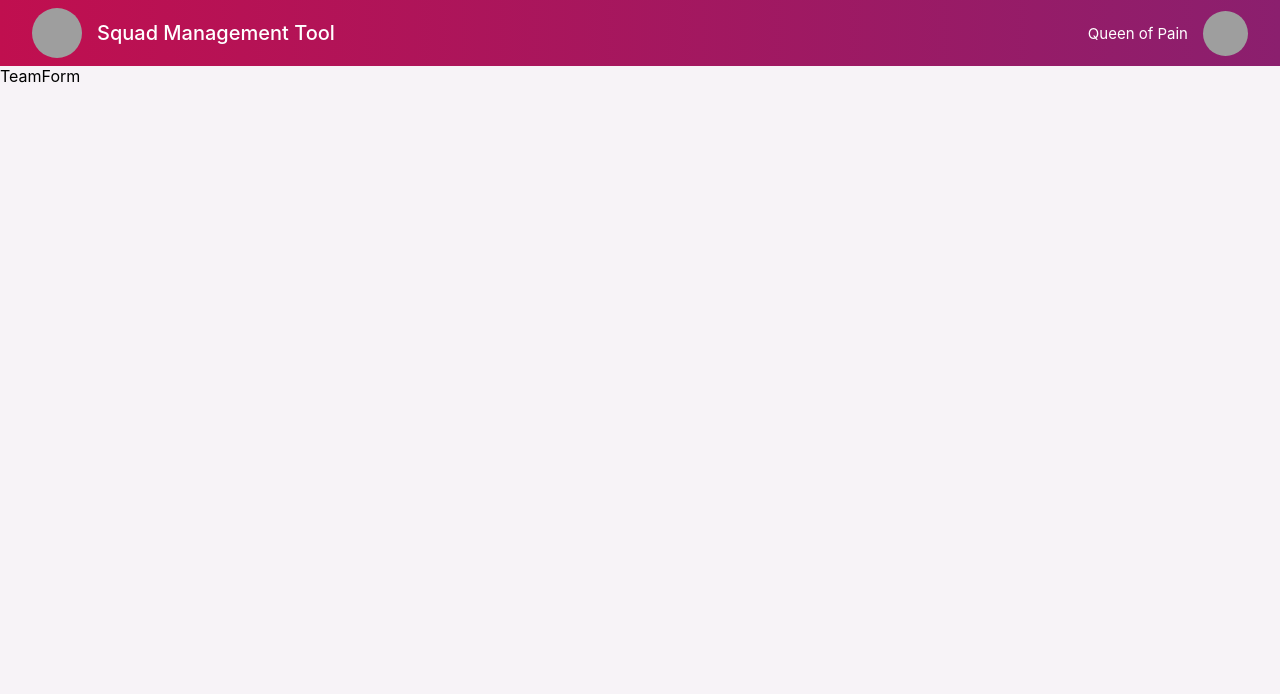
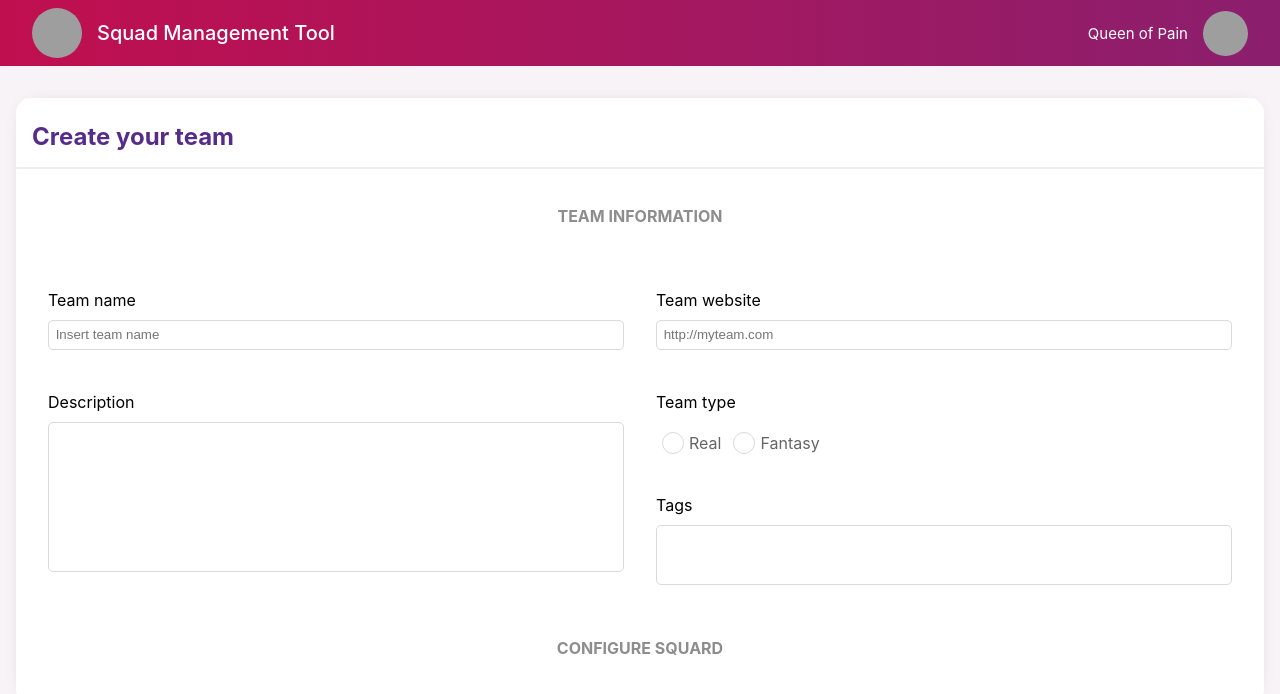
Before and after one commit to gabrielgambarra/squad-management, a React (Create React App) app: page /form in a window 1280 px wide. Shown: the top 694 px of the page. Built offline with nearby package versions, Linux system fonts and the light colour scheme; grey boxes are pictures that could not be loaded.

Commit message:
Finish first section of form

```diff
--- a/src/index.css
+++ b/src/index.css
@@ -45,3 +45,12 @@ code {
 *::-webkit-scrollbar-thumb:active {
   background: #8f8f8f;
 }
+
+.col {
+  display: flex;
+  justify-content: center;
+  flex-direction: column;
+  align-items: center;
+  padding: 1em;
+  width: 100%;
+}
--- a/src/pages/MainScreen/MainScreenStyled.js
+++ b/src/pages/MainScreen/MainScreenStyled.js
@@ -3,7 +3,7 @@ import styled from 'styled-components';
 export const MainScreenContainer = styled.div`
     display: flex;
     flex-direction: row;
-    align-items: flex-start;
+    align-items: center;
     padding: 1em;
 
     @media(max-width: 945px) {
--- /dev/null
+++ b/src/pages/TeamForm/TeamForm.css
@@ -0,0 +1,95 @@
+.team-info {
+  display: flex;
+  flex-direction: column;
+  align-items: center;
+}
+
+.team-info .fields-row {
+  display: flex;
+  justify-content: space-between;
+  align-items: flex-start;
+  width: 100%;
+}
+
+.team-info .fields-row .input-container {
+  width: 100%;
+  display: flex;
+  flex-direction: column;
+  padding: 1em;
+}
+
+.team-info .fields-row .input-container:focus-within label {
+  color: #c74041;
+}
+
+.team-info .fields-row .input-container label {
+  margin: 10px 0;
+}
+
+.team-info .fields-row .input-container input {
+  padding: 0.5em;
+  border-radius: 5px;
+  border: 1px solid #dadada;
+}
+
+.team-info .fields-row .input-container input:focus {
+  outline: none;
+  border: 1px solid #c74041;
+}
+
+.team-info .fields-row .input-container textarea {
+  resize: none;
+  padding: 0.5em;
+  border-radius: 5px;
+  border: 1px solid #dadada;
+}
+
+.team-info .fields-row .input-container textarea:focus {
+  outline: none;
+  border: 1px solid #c74041;
+}
+
+.radio-item {
+  display: inline-block;
+  position: relative;
+  padding: 0 6px;
+  margin: 5px 0 0;
+}
+
+.radio-item input[type="radio"] {
+  display: none;
+}
+
+.radio-item label {
+  color: #666;
+  font-weight: normal;
+}
+
+.radio-item label:before {
+  content: " ";
+  display: inline-block;
+  position: relative;
+  top: 5px;
+  margin: 0 5px 0 0;
+  width: 20px;
+  height: 20px;
+  border-radius: 11px;
+  border: 1px solid #dadada;
+  background-color: transparent;
+}
+
+.radio-item input[type="radio"]:checked + label:before {
+  border: 1px solid #aa427c;
+}
+
+.radio-item input[type="radio"]:checked + label:after {
+  border-radius: 11px;
+  width: 11px;
+  height: 11px;
+  position: absolute;
+  top: 10px;
+  left: 11px;
+  content: " ";
+  display: block;
+  background: #aa427c;
+}
--- a/src/pages/TeamForm/TeamForm.js
+++ b/src/pages/TeamForm/TeamForm.js
@@ -1,11 +1,70 @@
 import './TeamForm.scss';
 import AxiosInstance from '../../providers/services/Api';
+import { SectionContainer, SectionContent, SectionHeader } from '../../shared/styles/SharedStyled';
+import { TeamFormContainer, TeamFormTitle } from './TeamFormStyled';
 
 function TeamForm() {
-    return(
-        <div>
-            TeamForm
-        </div>
+    return (
+        <TeamFormContainer>
+
+            <SectionContainer>
+                <SectionHeader>
+                    <h2>Create your team</h2>
+                </SectionHeader>
+
+                <SectionContent>
+                    <div className="team-info">
+                        <TeamFormTitle>Team Information</TeamFormTitle>
+
+                        <div className="fields-row">
+                            <div className="col">
+                                <div className="input-container">
+                                    <label for="teamName">Team name</label>
+                                    <input name="teamName" id="teamName" placeholder="Insert team name" />
+                                </div>
+
+                                <div className="input-container">
+                                    <label for="teamDesc">Description</label>
+                                    <textarea id="teamDesc" name="teamDesc" rows="9"></textarea>
+                                </div>
+                            </div>
+
+                            <div className="col">
+                                <div className="input-container">
+                                    <label for="teamWebsite">Team website</label>
+                                    <input name="teamWebsite" id="teamWebsite" placeholder="http://myteam.com" />
+                                </div>
+
+                                <div className="input-container">
+                                    <label>Team type</label>
+                                    <div>
+                                        <div className="radio-item">
+                                            <input type="radio" id="typeRal" name="teamType" value="fantasy" />
+                                            <label for="typeRal">Real</label>
+                                        </div>
+                                        <div className="radio-item">
+                                            <input type="radio" id="typeFantasy" name="teamType" value="real" />
+                                            <label for="typeFantasy">Fantasy</label>
+                                        </div>
+                                    </div>
+                                </div>
+
+                                <div className="input-container">
+                                    <label for="teamTags">Tags</label>
+                                    <textarea id="teamTags" name="teamTags" rows="3"></textarea>
+                                </div>
+                            </div>
+                        </div>
+                    </div>
+
+                    <div className="team-info">
+                        <TeamFormTitle>Configure Squard</TeamFormTitle>
+
+
+                    </div>
+                </SectionContent>
+            </SectionContainer>
+        </TeamFormContainer>
     );
 }
 
--- a/src/pages/TeamForm/TeamForm.scss
+++ b/src/pages/TeamForm/TeamForm.scss
@@ -0,0 +1,97 @@
+.team-info {
+    display: flex;
+    flex-direction: column;
+    align-items: center;
+
+    .fields-row {
+        display: flex;
+        justify-content: space-between;
+        align-items: flex-start;
+        width: 100%;
+
+        .input-container {
+            width: 100%;
+            display: flex;
+            flex-direction: column;
+            padding: 1em;
+
+            &:focus-within {
+                label {
+                    color: #c74041;
+                }
+            }
+
+            label {
+                margin: 10px 0;
+            }
+
+            input {
+                padding: 0.5em;
+                border-radius: 5px;
+                border: 1px solid #dadada;
+
+                &:focus {
+                    outline: none;
+                    border: 1px solid #c74041;
+                }
+            }
+
+            textarea {
+                resize: none;
+                padding: 0.5em;
+                border-radius: 5px;
+                border: 1px solid #dadada;
+
+                &:focus {
+                    outline: none;
+                    border: 1px solid #c74041;
+                }
+            }
+        }
+    }
+}
+
+.radio-item {
+    display: inline-block;
+    position: relative;
+    padding: 0 6px;
+    margin: 5px 0 0;
+}
+
+.radio-item input[type="radio"] {
+    display: none;
+}
+
+.radio-item label {
+    color: #666;
+    font-weight: normal;
+}
+
+.radio-item label:before {
+    content: " ";
+    display: inline-block;
+    position: relative;
+    top: 5px;
+    margin: 0 5px 0 0;
+    width: 20px;
+    height: 20px;
+    border-radius: 11px;
+    border: 1px solid #dadada;
+    background-color: transparent;
+}
+
+.radio-item input[type="radio"]:checked + label:before {
+    border: 1px solid #aa427c;
+}
+
+.radio-item input[type="radio"]:checked + label:after {
+    border-radius: 11px;
+    width: 11px;
+    height: 11px;
+    position: absolute;
+    top: 10px;
+    left: 11px;
+    content: " ";
+    display: block;
+    background: #aa427c;
+}
--- /dev/null
+++ b/src/pages/TeamForm/TeamFormStyled.js
@@ -0,0 +1,17 @@
+import styled from 'styled-components';
+
+export const TeamFormContainer = styled.div`
+    display: flex;
+    flex-direction: column;
+    padding: 1em;
+    align-items: center;
+
+    @media(max-width: 945px) {
+        align-items: center;
+    }
+`;
+
+export const TeamFormTitle = styled.h4`
+    text-transform: uppercase;
+    color: #8d8d8d;
+`;
```
